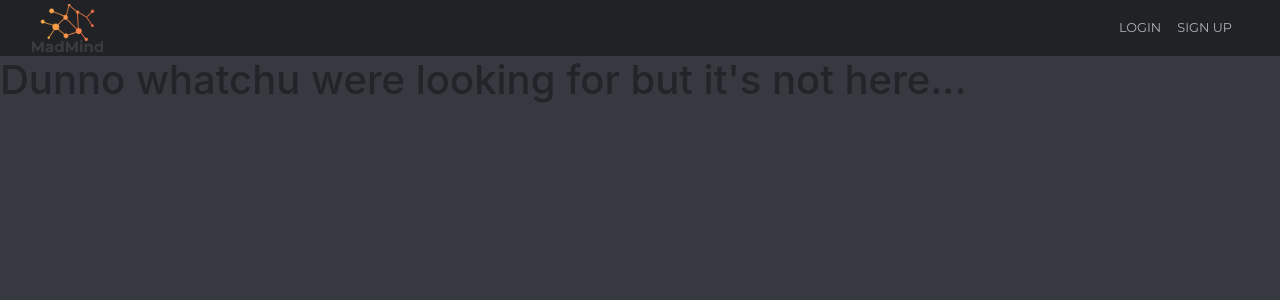
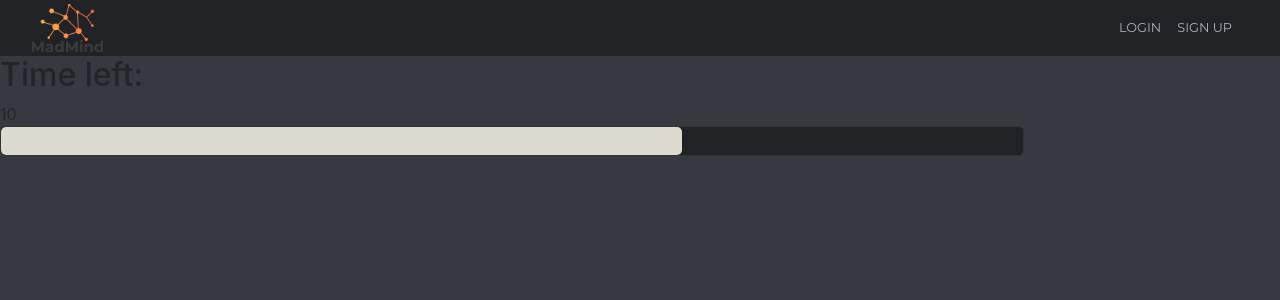
Before and after one commit to oamk-din18-spring2019/group2, a React (Create React App) app: page /classicgame in a window 1280 px wide. Shown: the top 300 px of the page. Built offline with nearby package versions, Linux system fonts and the light colour scheme.

Commit message:
Added the timer and progress bar for the timer (in classicgame). still got some problems but ez fix next week. good night

```diff
--- a/src/App.js
+++ b/src/App.js
@@ -12,6 +12,7 @@ import GameSelect from './components/GameSelect/GameSelect';
 import Game from './components/Game/Game'
 import Error from './components/Error/Error';
 import ClassicMode from './components/ClassicMode/ClassicMode';
+import ClassicGame from './components/ClassicMode/ClassicGame';
 import './main.css';
 
 class App extends Component {
@@ -21,12 +22,13 @@ class App extends Component {
                 <Preloader />
                 <Header />
                 <Switch>
-                    <Route path="/" component={ClassicMode} exact />
+                    <Route path="/" component={ClassicMode} exact />x
                     <Route path="/login" component={LogInPage} />
                     <Route path="/signup" component={SignInPage} />
                     <Route path="/gameselect" component={GameSelect} />
                     <Route path="/classicmode" component={ClassicMode} />
                     <Route path="/gameselect/game" component={Game} exact />
+                    <Route path="/classicgame" component={ClassicGame} />
                     <Route path="/" component={StartingPage} exact />
                     <Route component={Error} />
                 </Switch>
--- /dev/null
+++ b/src/components/ClassicMode/ClassicGame.js
@@ -0,0 +1,99 @@
+import React, { Component } from 'react';
+import './classicgame.css';
+
+class ClassicGame extends Component {
+      constructor() {
+      super();
+      this.state = {
+          time: {},
+          seconds: 15,
+          percentage: 100
+      };
+      this.timer = 0;
+      this.timeout = null;
+      // this.startTimer = this.startTimer.bind(this);
+      this.countDown = this.countDown.bind(this);
+}
+
+    //function that gets called every time the timer goes to 0.
+    newQuestion() {
+        let timeLeftVar = this.secondsToTime(this.state.seconds);
+        this.setState( {time: {}, seconds: 15});
+        this.setState({percentage: 100})
+        this.setState({ time: timeLeftVar });
+        this.timer = setInterval(this.countDown, 1000);
+    }
+
+    //dunno wtf this is
+    secondsToTime(secs){
+        let hours = Math.floor(secs / (60 * 60));
+
+        let divisor_for_minutes = secs % (60 * 60);
+        let minutes = Math.floor(divisor_for_minutes / 60);
+
+        let divisor_for_seconds = divisor_for_minutes % 60;
+        let seconds = Math.ceil(divisor_for_seconds);
+
+        let obj = {
+            "h": hours,
+            "m": minutes,
+            "s": seconds
+        };
+        return obj;
+    }
+
+    //When the page loads (when user starts a match), automatically starts counting down the timer.
+        componentDidMount() {
+        let timeLeftVar = this.secondsToTime(this.state.seconds);
+        this.setState({ time: timeLeftVar });
+        this.timeout = setTimeout(() => this.startTimer(), 2000);
+    }
+
+    //activates the timer for the first time.
+    startTimer() {
+        this.timer = setInterval(this.countDown, 1000);
+    }
+
+    // Remove one second, set state so a re-render happens.
+    countDown() {
+        let seconds = this.state.seconds - 1;
+        let percentage = this.state.percentage - 6.666666;
+        this.setState({percentage: percentage})
+        this.setState({
+        time: this.secondsToTime(seconds),
+        seconds: seconds,
+      });
+
+    // Check if we're at zero.
+        if (seconds === 0) {
+            this.timeout = setTimeout(() => this.newQuestion(), 1000);
+            clearInterval(this.timer);
+        }
+    }
+
+    render() {
+        return(
+          <div>
+            <h2>Time left: </h2>
+            {this.state.time.s}
+            <ProgressBar percentage={this.state.percentage} />
+          </div>
+        );
+    }
+}
+
+//Chaning the timer into a bar
+const ProgressBar = (props) => {
+    return (
+        <div className="progress-bar">
+        <Filler percentage={props.percentage} />
+        </div>
+    )
+}
+
+//Filler for the progress bar
+const Filler = (props) => {
+    return <div className="filler" style={{ width: `${props.percentage}%`}}/>
+}
+
+export default ClassicGame;
--- a/src/components/ClassicMode/ClassicMode.js
+++ b/src/components/ClassicMode/ClassicMode.js
@@ -1,7 +1,7 @@
 import React, { Component } from 'react';
 import './classicmode.css';
 import axios from 'axios';
-import * as ReactBootStrap from 'react-bootstrap';
+import Table from 'react-bootstrap/lib/Table';
 import { Link } from 'react-router-dom';
 
 class ClassicMode extends Component {
@@ -28,7 +28,7 @@ class ClassicMode extends Component {
         return (
         <div>
             <div className="Table">
-                <ReactBootStrap.Table striped bordered hover className="blackfont">
+                <Table striped bordered hover className="blackfont">
                 <thead>
                     <tr>
                         <th>Rank</th>
@@ -46,10 +46,12 @@ class ClassicMode extends Component {
                     )
                     )}
                 </tbody>
-                </ReactBootStrap.Table>
+                </Table>
             </div>
-            <div>
+            <div className="text-center">
+                <Link to ="/classicgame">
                 <button className="select-button">Start Match</button>
+                </Link>
                 <Link to="/gameselect">
                 <button className="select-button">Go Back</button>
                 </Link>
--- /dev/null
+++ b/src/components/ClassicMode/classicgame.css
@@ -0,0 +1,15 @@
+.progress-bar {
+    position: relative;
+    height: 30px;
+    width: 80%;
+    border-radius: 5px;
+    border: 1px solid #333;
+    background-color: #202225;
+}
+
+.filler {
+    background: #dddad0;
+    height: 100%;
+    border-radius:inherit;
+    transition: width .5s ease-in;
+}
--- a/src/components/ClassicMode/classicmode.css
+++ b/src/components/ClassicMode/classicmode.css
@@ -1,5 +1,4 @@
 .Table {
-    height: 20px;
     width: 50%;
     margin-left: auto;
     margin-right: auto;
@@ -9,3 +8,17 @@
 .blackfont {
     color: white;
 }
+
+.select-button {
+    margin-top: 10px;
+    width: 15rem;
+    background-color: #ff8648;
+    text-decoration: none;
+    text-align: center;
+    font-family: 'Montserrat';
+    padding: 17px 0;
+    border: 1px solid #ff8648;
+    border-radius: 3px;
+    -webkit-transition-duration: 0.4s;
+    transition-duration: 0.4s;
+}
--- a/src/components/GameSelect/gameSelect.css
+++ b/src/components/GameSelect/gameSelect.css
@@ -35,7 +35,6 @@
     -webkit-transition-duration: 0.4s;
     transition-duration: 0.4s;
 }
-
 .select-button:hover {
     background-color: #36393f;
     color: #ff8648;
```
Also changed, not shown: 1 other file (tests, documents, lock files or other folders).
